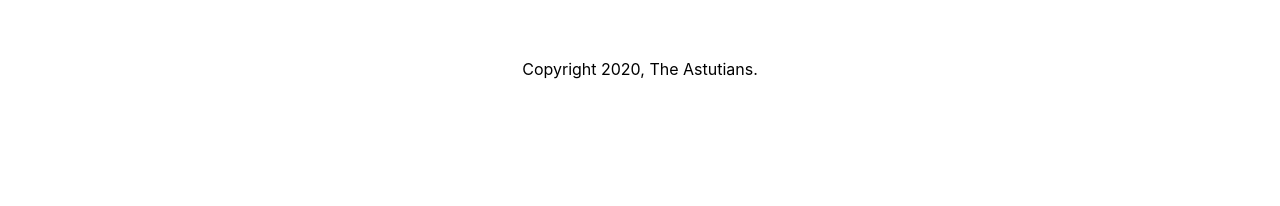
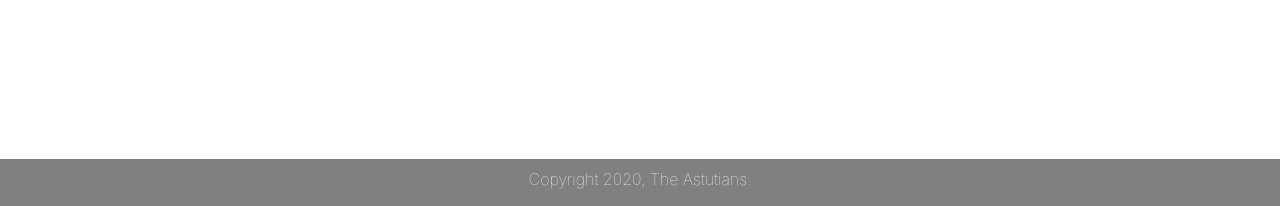
Before and after one commit to TheAstutian/wese90, a React (Create React App) app: page / in a window 1280 px wide. Shown: the part 2155-2361 px from the top of the page. Before the commit the page ends 2314 px from the top, so only its background shows below. Built offline with nearby package versions, Linux system fonts and the light colour scheme; the HTML template or start-up script is replaced by a standard one.

Commit message:
completed styling footer

```diff
--- a/src/components/footer/footer.component.jsx
+++ b/src/components/footer/footer.component.jsx
@@ -1,8 +1,9 @@
 import React from 'react';
+import './footer.style.scss'
 
 const Footer = () => (
-<div style={{height:'100px'}}>
-    Copyright 2020, The Astutians.
+<div className='footer'>
+    <div className='footer-container'><span>Copyright 2020, The Astutians. </span></div>
 </div>
 )
 
--- a/src/components/footer/footer.style.scss
+++ b/src/components/footer/footer.style.scss
@@ -0,0 +1,14 @@
+.footer{
+    background-color: grey;
+    height: 50px;
+    margin-top: 100px;
+    .footer-container {
+      margin: 10px;
+      padding-top: 10px;
+        span{
+            color: white;
+            font-weight: lighter;
+
+        }
+    }
+}
```
